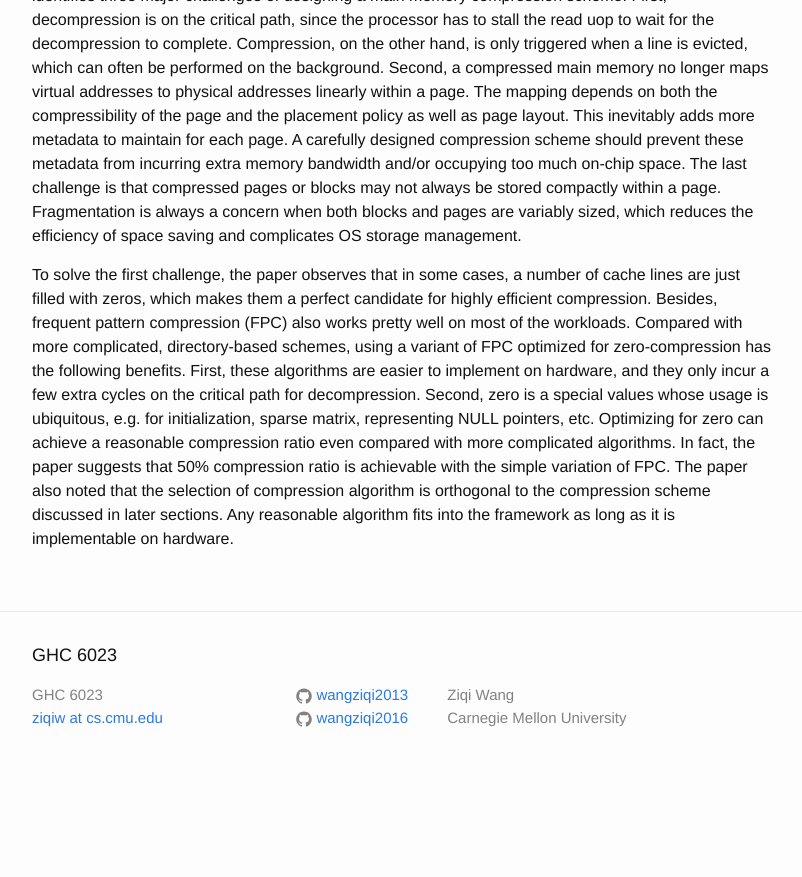
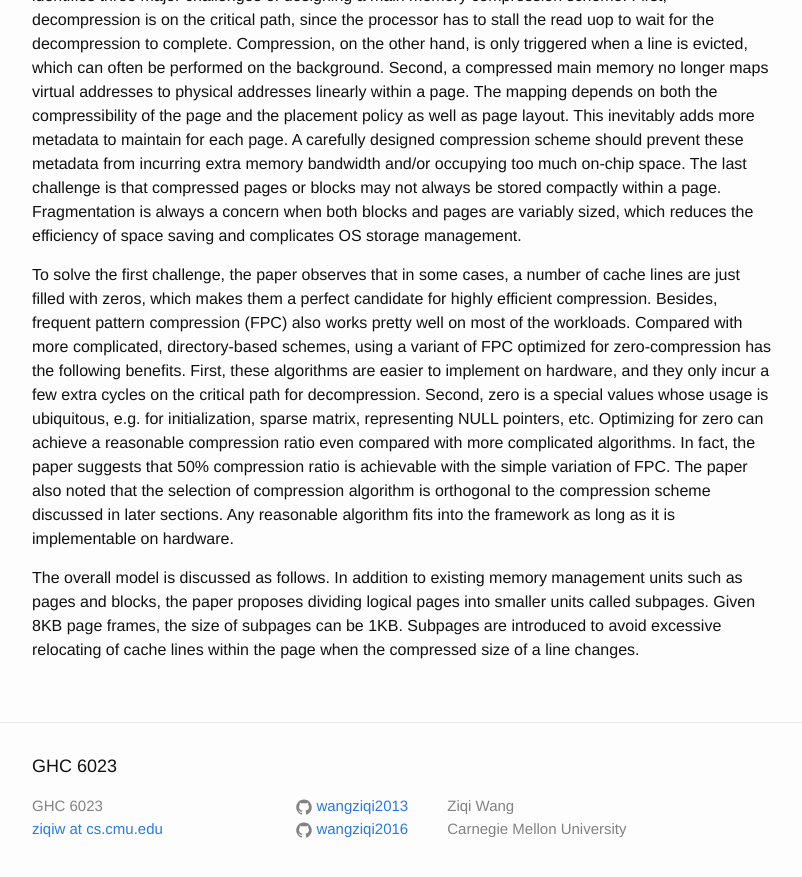
Before and after one commit to wangziqi2013/wangziqi2013.github.io, a Jekyll site: the page built from _posts/2020-05-31-a-robust-main-mem-compression-scheme.markdown, in a window 1280 px wide and 900 px high, scrolled down 580 px. Shown: the top 877 px of the window, without its empty margins (238-1040 px from the left). Built offline with Jekyll 4.4.1, drawn with Linux system fonts in a browser that asks for light colours; before the commit the page ends 1369 px from its top, so only the background shows below that.

Commit message:
Adding subpage

```diff
--- a/_posts/2020-05-31-a-robust-main-mem-compression-scheme.markdown
+++ b/_posts/2020-05-31-a-robust-main-mem-compression-scheme.markdown
@@ -36,3 +36,8 @@ can achieve a reasonable compression ratio even compared with more complicated a
 that 50% compression ratio is achievable with the simple variation of FPC.
 The paper also noted that the selection of compression algorithm is orthogonal to the compression scheme discussed in
 later sections. Any reasonable algorithm fits into the framework as long as it is implementable on hardware.
+
+The overall model is discussed as follows. In addition to existing memory management units such as pages and blocks, the
+paper proposes dividing logical pages into smaller units called subpages. Given 8KB page frames, the size of subpages can
+be 1KB. Subpages are introduced to avoid excessive relocating of cache lines within the page when the compressed size
+of a line changes.
```
